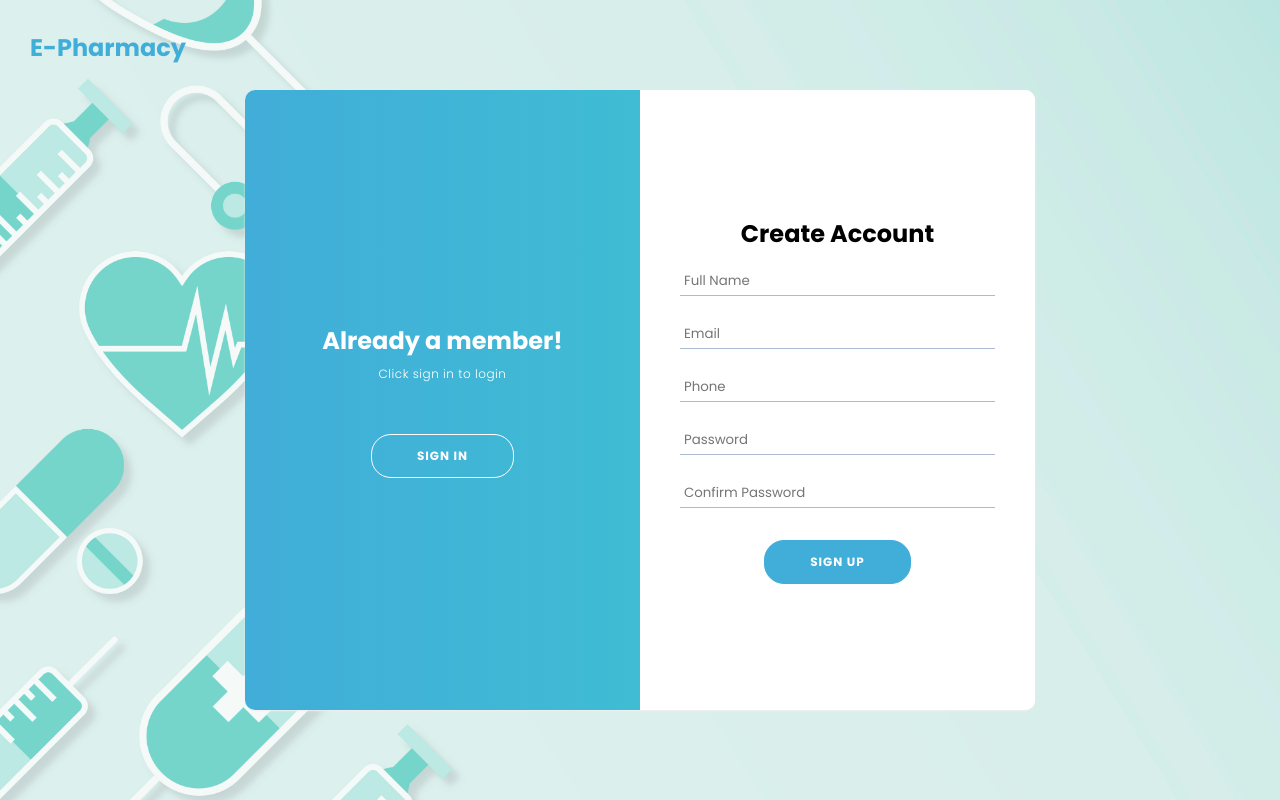
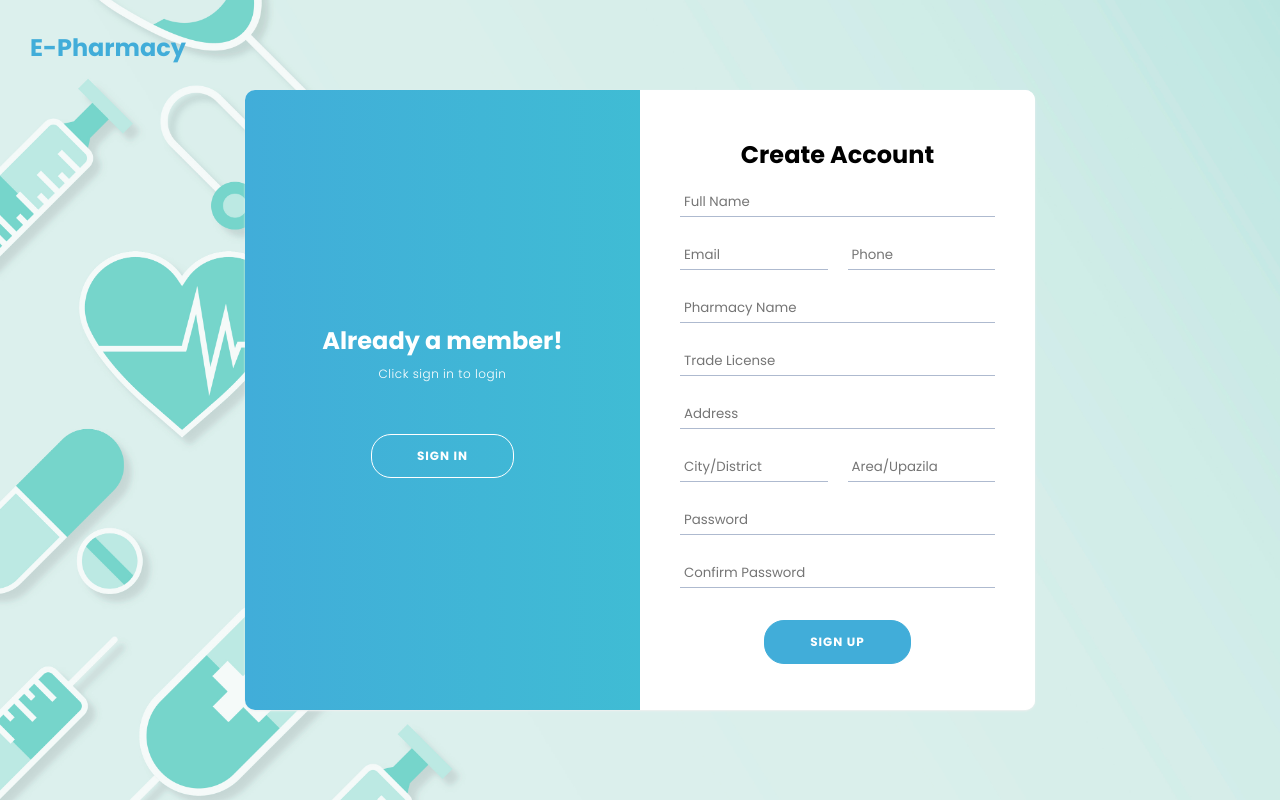
Before and after one commit to tanjimulislam55/pharmacy-frontend, a React (Create React App) app: page /registration in a window 1280 px wide. Built offline with nearby package versions, Linux system fonts and the light colour scheme.

Commit message:
add: form new field pharmacy info, address, district add

```diff
--- a/src/components/SignInUp/Registration/Registration.jsx
+++ b/src/components/SignInUp/Registration/Registration.jsx
@@ -7,16 +7,22 @@ import AlertMessage from '../../AlertMessage/AlertMessage'
 import classes from './Registration.module.css'
 
 export default function Registration({ setOpenRegistration, setOpenLogin }) {
-    const [name, setName] = useState('')
+    const [fullName, setFullName] = useState('')
     const [email, setEmail] = useState('')
     const [phone, setPhone] = useState('')
     const [password, setPassword] = useState('')
     const [cfpPassword, setCfpPassword] = useState('')
 
+    const [pharmacyName, setPharmacyName] = useState('')
+    const [tradeLicense, setTradeLicense] = useState('')
+    const [address, setAddress] = useState('')
+    const [subDistrict, setSubDistrict] = useState('')
+    const [district, setDistrict] = useState('')
+
     const [alert, setAlert] = useState(false)
 
     const { stateAuth } = useContext(Auth)
-    const history = useNavigate()
+    const navigate = useNavigate()
 
     const api = process.env.REACT_APP_API_URL
 
@@ -30,13 +36,6 @@ export default function Registration({ setOpenRegistration, setOpenLogin }) {
             }, 3000)
         }
 
-        // if (gender === '') {
-        //     setAlert(true)
-        //     setTimeout(function () {
-        //         setAlert(false)
-        //     }, 5000)
-        // }
-
         let registerId = await fetch(`${api}/users/new`, {
             headers: {
                 Accept: 'application/json',
@@ -45,10 +44,19 @@ export default function Registration({ setOpenRegistration, setOpenLogin }) {
             dataType: 'json',
             method: 'POST',
             body: JSON.stringify({
-                full_name: name,
+                user_in: {
+                    full_name: fullName,
                     email,
                     phone,
                     password,
+                },
+                pharmacy_in: {
+                    name: pharmacyName,
+                    trade_license: tradeLicense,
+                    area: address,
+                    sub_district: subDistrict,
+                    district: district,
+                },
             }),
         })
 
@@ -61,13 +69,13 @@ export default function Registration({ setOpenRegistration, setOpenLogin }) {
         // }
 
         if (registerId.ok) {
-            history('/login')
+            navigate('/login')
         }
     }
 
     // Redirect if login
     if (stateAuth.auth) {
-        history('/')
+        navigate('/')
     }
     return (
         <div>
@@ -91,44 +99,94 @@ export default function Registration({ setOpenRegistration, setOpenLogin }) {
                                 </Link>
                             </div>
                             <span>or use your email for registration</span> */}
-                            {/* <div className={classes.grid}> */}
+
                             <input
                                 placeholder="Full Name"
                                 type="text"
-                                value={name}
-                                onChange={(e) => setName(e.target.value)}
+                                value={fullName}
+                                onChange={(e) => setFullName(e.target.value)}
+                                required
                             />
 
-                            {/* </div> */}
+                            <div className={classes.grid}>
                                 <input
                                     placeholder="Email"
                                     type="email"
                                     value={email}
                                     onChange={(e) => setEmail(e.target.value)}
+                                    required
                                 />
-                            {/* <div className={classes.grid}> */}
+
                                 <input
                                     placeholder="Phone"
                                     type="text"
                                     value={phone}
                                     onChange={(e) => setPhone(e.target.value)}
+                                    required
                                 />
-                            {/* </div> */}
+                            </div>
+
+                            <input
+                                placeholder="Pharmacy Name"
+                                type="text"
+                                value={pharmacyName}
+                                onChange={(e) => setPharmacyName(e.target.value)}
+                                required
+                            />
+
+                            <input
+                                placeholder="Trade License"
+                                type="text"
+                                value={tradeLicense}
+                                onChange={(e) => setTradeLicense(e.target.value)}
+                                required
+                            />
+
+                            <input
+                                placeholder="Address"
+                                type="text"
+                                value={address}
+                                onChange={(e) => setAddress(e.target.value)}
+                                required
+                            />
+
+                            <div className={classes.grid}>
+                                <input
+                                    placeholder="City/District"
+                                    type="text"
+                                    value={district}
+                                    onChange={(e) => setDistrict(e.target.value)}
+                                    required
+                                />
+                                <input
+                                    placeholder="Area/Upazila "
+                                    type="text"
+                                    value={subDistrict}
+                                    onChange={(e) => setSubDistrict(e.target.value)}
+                                    required
+                                />
+                            </div>
+
                             <input
                                 placeholder="Password"
                                 type="password"
                                 value={password}
                                 onChange={(e) => setPassword(e.target.value)}
+                                required
                             />
+
                             <input
                                 placeholder="Confirm Password"
                                 type="password"
                                 value={cfpPassword}
                                 onChange={(e) => setCfpPassword(e.target.value)}
+                                required
                             />
+
                             <button type="submit">Sign Up</button>
                         </form>
                     </div>
+
                     <div className={classes.overlayContainer}>
                         <div className={classes.overlay}>
                             <div className={`${classes.overlayPanel} ${classes.overlayLeft}`}>
```
Lines whose indentation alone changed are shown as unchanged.
